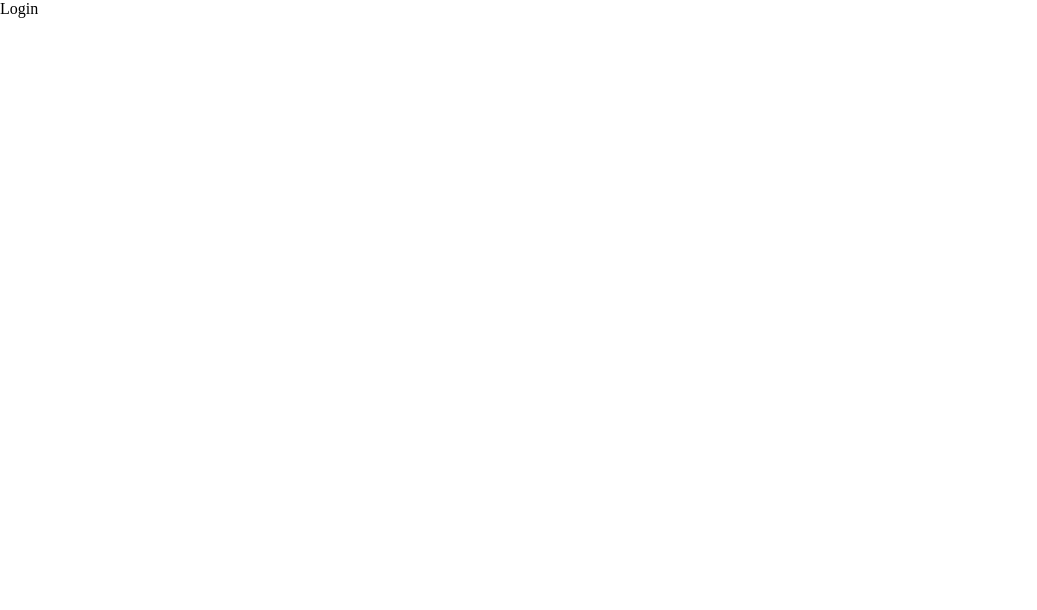
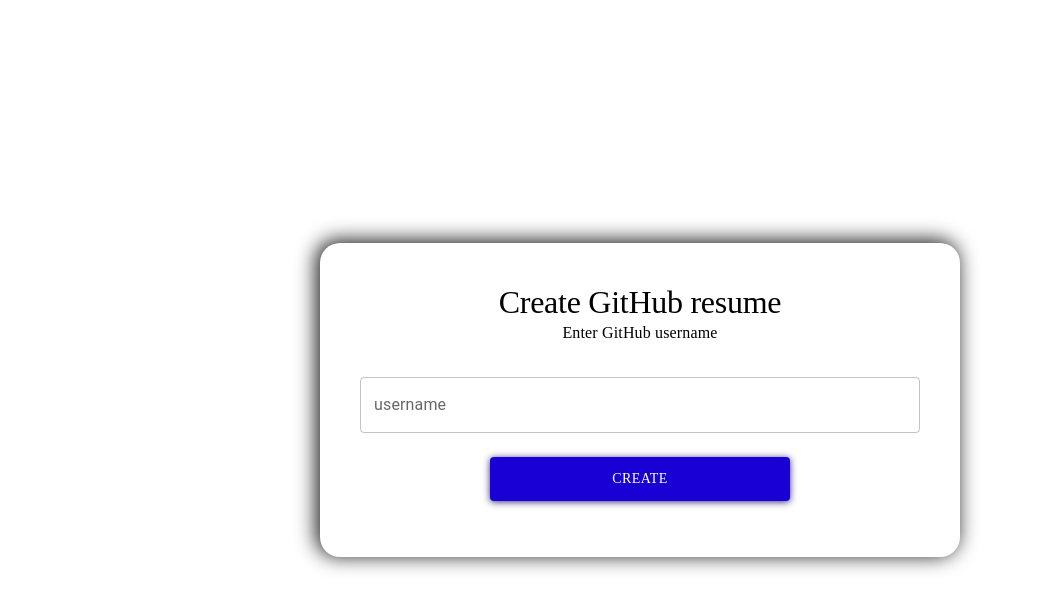
Before and after one commit to chertiav/resume-githab, a React (Create React App) app: page / in a window 1280 px wide. Shown: the top 610 px of the page, without its empty margins (0-1037 px from the left). Built offline with nearby package versions, Linux system fonts and the light colour scheme.

Commit message:
created home page: - changed route order in App; - added common styles in the index.css; - created Home page; - created a loading button.

```diff
--- a/package.json
+++ b/package.json
@@ -3,6 +3,10 @@
   "version": "0.1.0",
   "private": true,
   "dependencies": {
+    "@emotion/react": "^11.11.4",
+    "@emotion/styled": "^11.11.5",
+    "@mui/lab": "^5.0.0-alpha.170",
+    "@mui/material": "^5.15.15",
     "@testing-library/jest-dom": "^5.17.0",
     "@testing-library/react": "^13.4.0",
     "@testing-library/user-event": "^13.5.0",
@@ -12,8 +16,10 @@
     "@types/react-dom": "^18.2.25",
     "react": "^18.2.0",
     "react-dom": "^18.2.0",
+    "react-hook-form": "^7.51.3",
     "react-router-dom": "^6.22.3",
     "react-scripts": "5.0.1",
+    "tss-react": "^4.9.6",
     "typescript": "^4.9.5",
     "web-vitals": "^2.1.4"
   },
--- a/src/App.tsx
+++ b/src/App.tsx
@@ -1,17 +1,17 @@
 import React from 'react';
-import {BrowserRouter, Route, Routes} from "react-router-dom";
-import LayoutComponent from "./components/layout";
-import User from "./pages/user";
-import Login from "./pages/auth/login";
+import { BrowserRouter, Route, Routes } from 'react-router-dom';
+import LayoutComponent from './components/layout';
+import User from './pages/user';
+import Home from './pages/home';
 
 function App(): React.JSX.Element {
 	return (
 		<BrowserRouter>
 			<Routes>
 				<Route element={<LayoutComponent />}>
+					<Route path="/" element={<Home />} />
 					<Route path=":userName" element={<User />} />
 				</Route>
-            <Route path="/" element={<Login />} />
 			</Routes>
 		</BrowserRouter>
 	);
--- /dev/null
+++ b/src/common/types/home/index.ts
@@ -0,0 +1,48 @@
+import { FieldValues, UseFormRegister } from 'react-hook-form';
+
+export interface IPropsUserName<
+	TFieldValues extends FieldValues = FieldValues,
+	TContext = any,
+> {
+	loading: boolean;
+	register: UseFormRegister<TFieldValues>;
+}
+
+export interface IUsernameData {
+	username: string;
+}
+
+export interface IUser {
+	id: number;
+	login: string;
+	node_id: string;
+	avatar_url: string;
+	gravatar_id: string | null;
+	url: string;
+	html_url: string;
+	followers_url: string;
+	following_url: string;
+	gists_url: string;
+	starred_url: string;
+	subscriptions_url: string;
+	organizations_url: string;
+	repos_url: string;
+	email: string | null;
+	received_events_url: string;
+	type: string;
+	site_admin: boolean;
+	name: string | null;
+	company: string | null;
+	blog: string | null;
+	location: string | null;
+	hireable: boolean | null;
+	bio: string | null;
+	twitter_username: string | null;
+	public_repos: number;
+	public_gists: number;
+	followers: number;
+	following: number;
+	created_at: string;
+	updated_at: string;
+	events_url: string;
+}
--- /dev/null
+++ b/src/components/loading-button/index.tsx
@@ -0,0 +1,16 @@
+import { styled } from '@mui/material/styles/';
+import LoadingButton from '@mui/lab/LoadingButton';
+
+const AppLoadingButton = styled(LoadingButton)({
+	borderRadius: '4px',
+	backgroundColor: '#1900D5',
+	boxShadow: '0px 1px 7px #332a76',
+	padding: '10px 20px',
+	maxWidth: '300px',
+	'&:hover': {
+		backgroundColor: '#4128FF',
+	},
+	color: '#fff',
+});
+
+export default AppLoadingButton;
--- /dev/null
+++ b/src/components/username/index.tsx
@@ -0,0 +1,42 @@
+import React from 'react';
+import { TextField, Typography } from '@mui/material';
+//========================================
+import { useStyles } from './styles';
+import { IPropsUserName } from '../../common/types/home';
+import AppLoadingButton from '../loading-button';
+
+const UserName: React.FC<IPropsUserName> = (
+	props: IPropsUserName,
+): React.JSX.Element => {
+	const { register, loading } = props;
+	const { classes } = useStyles();
+
+	return (
+		<>
+			<Typography variant="h2" className={classes.root}>
+				Create GitHub resume
+			</Typography>
+			<Typography variant="body1" className={classes.description}>
+				Enter GitHub username
+			</Typography>
+			<TextField
+				fullWidth={true}
+				margin="normal"
+				label="username"
+				variant="outlined"
+				placeholder="Enter your username"
+				{...register('username')}
+			/>
+			<AppLoadingButton
+				loading={loading}
+				type="submit"
+				variant="contained"
+				className={classes.button}
+			>
+				Create
+			</AppLoadingButton>
+		</>
+	);
+};
+
+export default UserName;
--- /dev/null
+++ b/src/components/username/styles.ts
@@ -0,0 +1,25 @@
+import { makeStyles } from 'tss-react/mui';
+
+export const useStyles = makeStyles()({
+	root: {
+		textAlign: 'center',
+		fontFamily: 'Popins',
+		fontSize: '32px',
+	},
+	description: {
+		marginBottom: '16px',
+		fontFamily: 'Popins',
+		textAlign: 'center',
+	},
+	button: {
+		margin: '16px 0',
+		fontFamily: 'Popins',
+		width: '60%',
+	},
+	incitingText: {
+		color: '#4128FF',
+		fontFamily: 'Popins',
+		marginLeft: '10px',
+		cursor: 'pointer',
+	},
+});
--- a/src/index.css
+++ b/src/index.css
@@ -1,5 +1,7 @@
+@import url('https://fonts.googleapis.com/css2?family=Poppins:ital,wght@0,500;0,700;1,600&display=swap');
+
 * {
-  margin: 0;
-  padding: 0;
-  box-sizing: border-box;
+    margin: 0;
+    padding: 0;
+    box-sizing: border-box;
 }
--- a/src/pages/auth/login/index.tsx
+++ /dev/null
@@ -1,7 +0,0 @@
-import React from 'react';
-
-const Login: React.FC = (): React.JSX.Element => (
-    <div>Login</div>
-);
-
-export default Login;
--- /dev/null
+++ b/src/pages/home/index.tsx
@@ -0,0 +1,36 @@
+import React from 'react';
+import { useForm } from 'react-hook-form';
+//========================
+import { useStyles } from './styles';
+import { Box } from '@mui/material';
+import UserName from '../../components/username';
+import { IUser } from '../../common/types/home';
+
+const Home: React.FC = (): React.JSX.Element => {
+	const { classes } = useStyles();
+	const { register, handleSubmit } = useForm();
+	const loading = false;
+
+	const handleSubmitForm = async (data: any) => {
+		try {
+			const response: Response = await fetch(
+				`https://api.github.com/users/${data.username}`,
+			);
+			const userData: IUser = await response.json();
+		} catch (e) {
+			console.log(e);
+		}
+	};
+
+	return (
+		<div className={classes.root}>
+			<form className={classes.form} onSubmit={handleSubmit(handleSubmitForm)}>
+				<Box className={classes.container}>
+					<UserName register={register} loading={loading} />
+				</Box>
+			</form>
+		</div>
+	);
+};
+
+export default Home;
--- /dev/null
+++ b/src/pages/home/styles.ts
@@ -0,0 +1,26 @@
+import { makeStyles } from 'tss-react/mui';
+
+export const useStyles = makeStyles()({
+	root: {
+		display: 'flex',
+		justifyContent: 'center',
+		alignItems: 'center',
+		width: '100vw',
+		height: '100vh',
+		padding: '20px',
+	},
+	form: {
+		flex: 1,
+	},
+	container: {
+		display: 'flex',
+		justifyContent: 'center',
+		alignItems: 'center',
+		flexDirection: 'column',
+		maxWidth: '640px',
+		margin: 'auto',
+		padding: '40px',
+		borderRadius: '20px',
+		boxShadow: '-3px -2px 20px 1px #202020',
+	},
+});
--- a/src/pages/user/index.tsx
+++ b/src/pages/user/index.tsx
@@ -1,7 +1,5 @@
 import React from 'react';
 
-const User: React.FC = (): React.JSX.Element => (
-    <div>User</div>
-);
+const User: React.FC = (): React.JSX.Element => <div>User</div>;
 
 export default User;
```
Also changed, not shown: 2 other files (tests, documents, lock files or other folders). Lines whose indentation alone changed are shown as unchanged.
